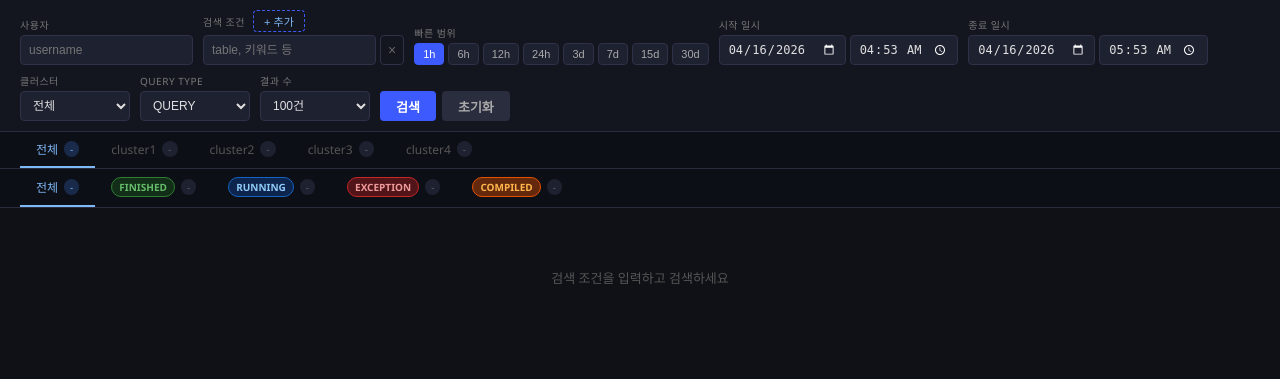
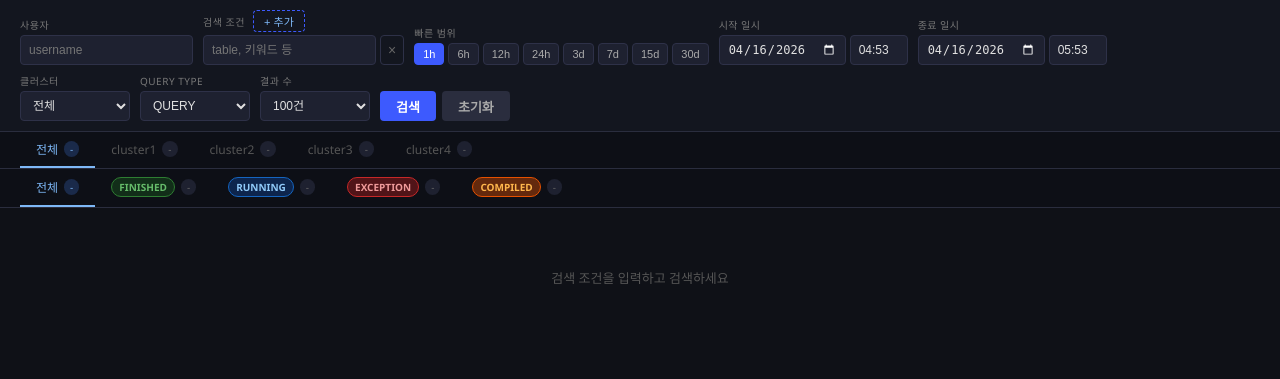
Before and after one commit to Joonhong-Park/query_explorer, a FastAPI app: page / in a window 1280 px wide. Shown: the part 41-420 px from the top of the page. Run offline with FastAPI, Linux system fonts and the light colour scheme.

Commit message:
Use text input for time to force 24h format regardless of locale
type="time" follows OS/browser locale and shows AM/PM on some systems.
Replace with type="text" + formatTimeInput() auto-formatter (HH:MM)
so the user always types in 24-hour format directly.

Co-Authored-By: Claude Sonnet 4.6 <noreply@anthropic.com>

```diff
--- a/templates/index.html
+++ b/templates/index.html
@@ -21,7 +21,6 @@
   .fg label { font-size: 10px; color: #777; text-transform: uppercase; letter-spacing: 0.5px; }
   .fg input[type="text"],
   .fg input[type="date"],
-  .fg input[type="time"],
   .fg select {
     background: #1e2130; border: 1px solid #2e3148; color: #e0e0e0;
     padding: 5px 8px; border-radius: 4px; font-size: 12px; height: 30px;
@@ -29,7 +28,7 @@
   }
   .fg input[type="text"] { min-width: 150px; }
   .fg input[type="date"] { min-width: 120px; }
-  .fg input[type="time"] { min-width: 72px; }
+  .fg input.time-text { min-width: 58px; width: 58px; font-variant-numeric: tabular-nums; }
   .fg select { min-width: 110px; }
   .fg .dt-pair { display: flex; gap: 4px; }
   .fg input:focus, .fg select:focus { outline: none; border-color: #5b7fe0; }
@@ -215,14 +214,14 @@
       <label>시작 일시</label>
       <div class="dt-pair">
         <input id="f-from-date" type="date" oninput="clearPreset()">
-        <input id="f-from-time" type="time" oninput="clearPreset()">
+        <input id="f-from-time" type="text" class="time-text" placeholder="HH:MM" maxlength="5" oninput="formatTimeInput(this);clearPreset()">
       </div>
     </div>
     <div class="fg">
       <label>종료 일시</label>
       <div class="dt-pair">
         <input id="f-to-date" type="date" oninput="clearPreset()">
-        <input id="f-to-time" type="time" oninput="clearPreset()">
+        <input id="f-to-time" type="text" class="time-text" placeholder="HH:MM" maxlength="5" oninput="formatTimeInput(this);clearPreset()">
       </div>
     </div>
   </div>
@@ -444,6 +443,13 @@ function updateTabSummary() {
 
 function clearPreset() {
   document.querySelectorAll('.preset-btn').forEach(b => b.classList.remove('active'));
+}
+
+function formatTimeInput(el) {
+  // 숫자만 남기고 자동으로 HH:MM 형식 완성
+  let val = el.value.replace(/[^0-9]/g, '');
+  if (val.length >= 3) val = val.slice(0,2) + ':' + val.slice(2,4);
+  el.value = val;
 }
 
 function setPreset(hours, btn) {
```
